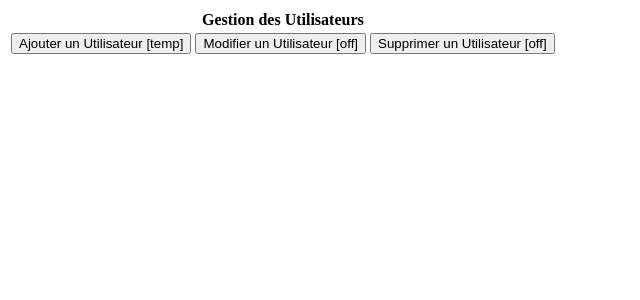
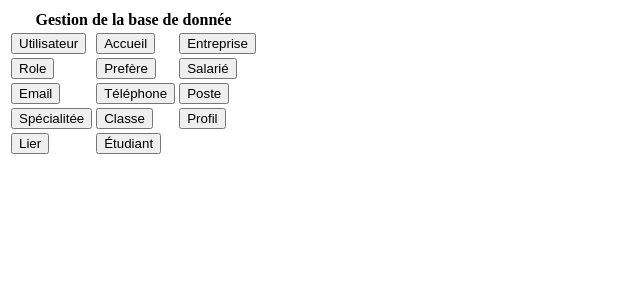
Before and after one commit to YaroslavLeGrand/DFR-Gestion-des-Stages, a Symfony app: template templates/GestionAdmin.html.twig in a window 1280 px wide. Shown: the top 300 px of the page, without its empty margins (0-640 px from the left). Run offline with Twig, Linux system fonts and the light colour scheme; the template is opened without the code that fills it, so the values that code supplies are empty; some libraries are stand-ins or nearby versions.

Commit message:
navigation

```diff
--- a/templates/GestionAdmin.html.twig
+++ b/templates/GestionAdmin.html.twig
@@ -8,18 +8,60 @@
     <body>
         <table>
             <tr>
-                <th colspan=3>Gestion des Utilisateurs</th>
+                <th colspan=3>Gestion de la base de donnée</th>
             </tr>
             <tr>
-                <td><a href="{{ path('AjoutUtilisateur')}}">
-                <button type=submit >Ajouter un Utilisateur [temp]</button>
+                <td><a href="{{ path('app_utilisateur_index')}}">
+                <button type=submit >Utilisateur</button>
                 </a></td>
-                <td><a>
-                <button type=submit >Modifier un Utilisateur [off]</button>
+                <td><a href="{{ path('app_accueillir_index')}}">
+                <button type=submit >Accueil</button>
                 </a></td>
-                <td><a>
-                <button type=submit >Supprimer un Utilisateur [off]</button>
+                <td><a href="{{ path('app_entreprise_index')}}">
+                <button type=submit >Entreprise</button>
                 <a></td>
+            </tr>
+            <tr>
+                <td><a href="{{ path('app_role_index')}}">
+                <button type=submit >Role</button>
+                </a></td>
+                <td><a href="{{ path('app_preferer_index')}}">
+                <button type=submit >Prefère</button>
+                </a></td>
+                <td><a href="{{ path('app_salarie_index')}}">
+                <button type=submit >Salarié</button>
+                <a></td>
+            </tr>
+            <tr>
+                <td><a href="{{ path('app_email_index')}}">
+                <button type=submit >Email</button>
+                </a></td>
+                <td><a href="{{ path('app_telephone_index')}}">
+                <button type=submit >Téléphone</button>
+                </a></td>
+                <td><a href="{{ path('app_poste_index')}}">
+                <button type=submit >Poste</button>
+                <a></td>
+            </tr>
+            <tr>
+                <td><a href="{{ path('app_specialitee_index')}}">
+                <button type=submit >Spécialitée</button>
+                </a></td>
+                <td><a href="{{ path('app_classe_index')}}">
+                <button type=submit >Classe</button>
+                </a></td>
+                <td><a href="{{ path('app_profil_index')}}">
+                <button type=submit >Profil</button>
+                <a></td>
+            </tr>
+            <tr>
+                <td><a href="{{ path('app_lier_index')}}">
+                <button type=submit >Lier</button>
+                </a></td>
+                <td><a href="{{ path('app_etudiant_index')}}">
+                <button type=submit >Étudiant</button>
+                </a></td>
+                <td>
             </tr>
     </table>
     </body>
```
